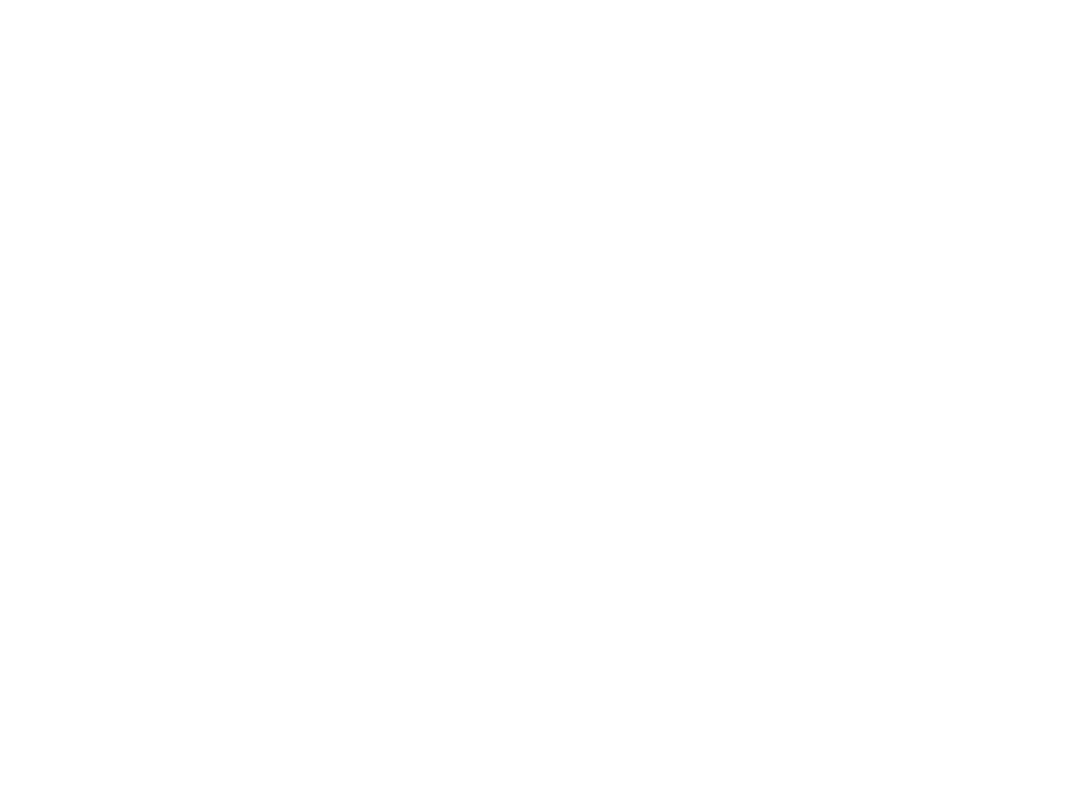
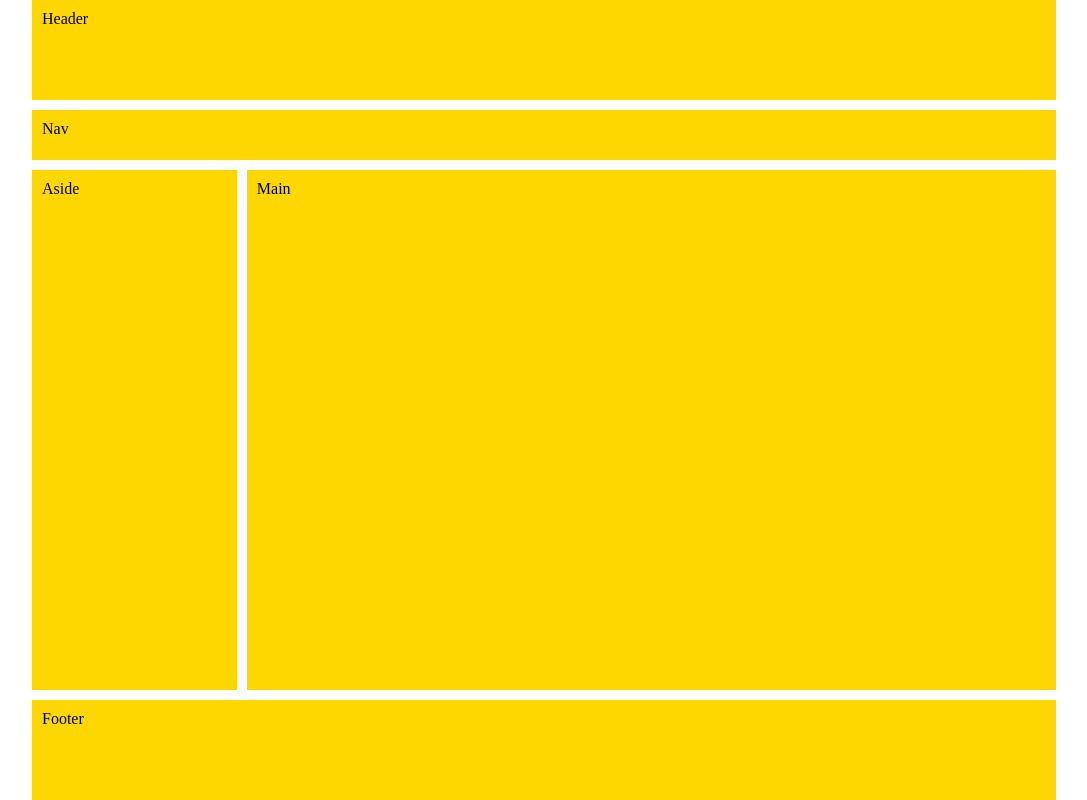
Before and after one commit to UdjenKL/CV, a plain HTML site: page index.html in a window 1280 px wide. Shown: the whole page, without its empty margins (96-1183 px from the left). Drawn offline with Linux system fonts and the light colour scheme.

Commit message:
feat: add grid

```diff
--- a/index.html
+++ b/index.html
@@ -1,11 +1,23 @@
 <!DOCTYPE html>
 <html lang="en">
+
 <head>
-<meta charset="UTF-8">
-<meta http-equiv="X-UA-Compatible" content="IE=edge">
-<meta name="viewport" content="width=device-width, initial-scale=1.0">
-<title>Document</title>
+    <meta charset="UTF-8">
+    <meta http-equiv="X-UA-Compatible" content="IE=edge">
+    <meta name="viewport" content="width=device-width, initial-scale=1.0">
+    <link href="/styles.css" rel="stylesheet">
+    <title>Document</title>
 </head>
+
 <body>
+    <div class="cv">
+        <header class="header">Header</header>
+        <nav class="nav">Nav</nav>
+        <aside class="aside">Aside</aside>
+        <main class="main">Main</main>
+        <footer class="footer">Footer</footer>
+    </div>
+
 </body>
+
 </html>
--- a/styles.css
+++ b/styles.css
@@ -1,3 +1,48 @@
+html, body {
+    height: 100%;
+}
+
 body {
-    padding: 0;
+    margin: 0;
 }
+
+.cv {
+    display: grid;
+    height: 100%;
+    width: 80%;
+    margin: 0 auto;
+    grid-gap: 10px;
+    grid-template-areas:
+    "header header"
+    "nav nav"
+    "aside main"
+    "footer footer";
+
+    grid-template-columns: 20% 1fr;
+    grid-template-rows: 100px 50px auto 100px;
+}
+
+.header, .nav, .aside, .main, .footer {
+    background-color: gold;
+    padding: 10px;
+}
+
+.header {
+    grid-area: header;
+}
+
+.nav {
+    grid-area: nav;
+}
+
+.aside {
+    grid-area: aside;
+}
+
+.main {
+    grid-area: main;
+}
+
+.footer {
+    grid-area: footer;
+}
```
